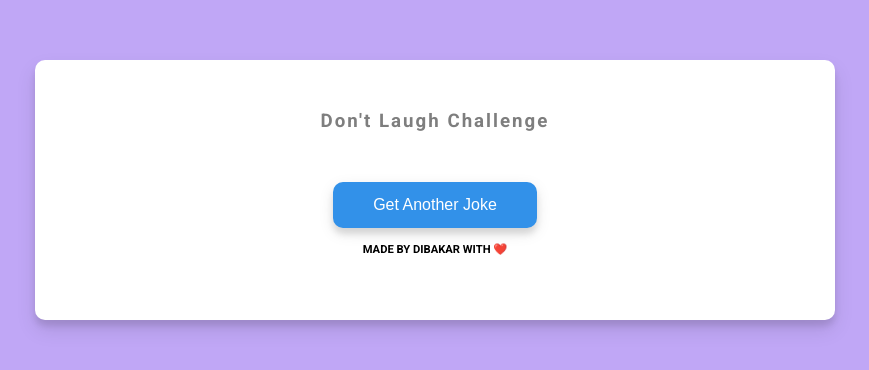
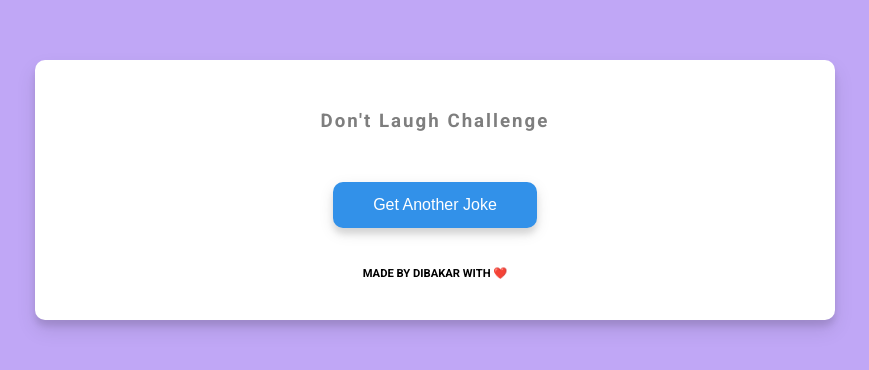
Before and after one commit to D-4-DIBAKAR/50DaysOfCode, a plain HTML site: page 01-Dad Jokes/index.html in a window 1280 px wide. Shown: the part 210-580 px from the top of the page, without its empty margins (205-1074 px from the left). Drawn offline with Linux system fonts and the light colour scheme; no server answers.

Commit message:
[Day-01 Dad Joke]

```diff
--- a/01-Dad Jokes/style.css
+++ b/01-Dad Jokes/style.css
@@ -20,6 +20,7 @@ body {
 h4 {
      text-transform: uppercase;
      font-size: 0.7rem;
+     transform: translateY(1.5rem);
 }
 
 .container {
```
